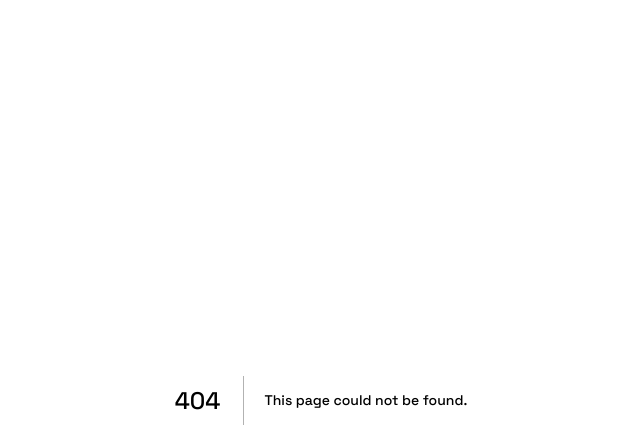
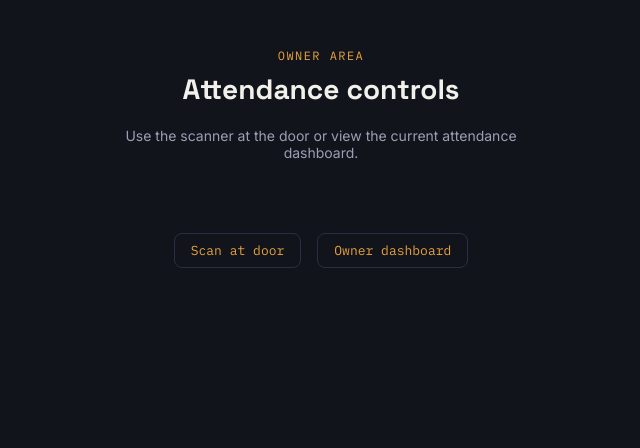
Before and after one commit to ashiyasalodi1/attendance-app, a Next.js app: page /owner in a window 1280 px wide. Before the commit this address had no page. Shown: the top 448 px of the page, without its empty margins (319-959 px from the left). Built offline with nearby package versions, Linux system fonts and the light colour scheme.

Commit message:
Create page.js

```diff
--- /dev/null
+++ b/app/owner/page.js
@@ -0,0 +1,16 @@
+export default function OwnerPage() {
+  return (
+    <main className="page">
+      <div className="eyebrow">Owner Area</div>
+      <h1 className="title">Attendance controls</h1>
+      <p className="subtitle">
+        Use the scanner at the door or view the current attendance dashboard.
+      </p>
+
+      <div className="nav-links">
+        <a href="/scan">Scan at door</a>
+        <a href="/dashboard">Owner dashboard</a>
+      </div>
+    </main>
+  );
+}
```
